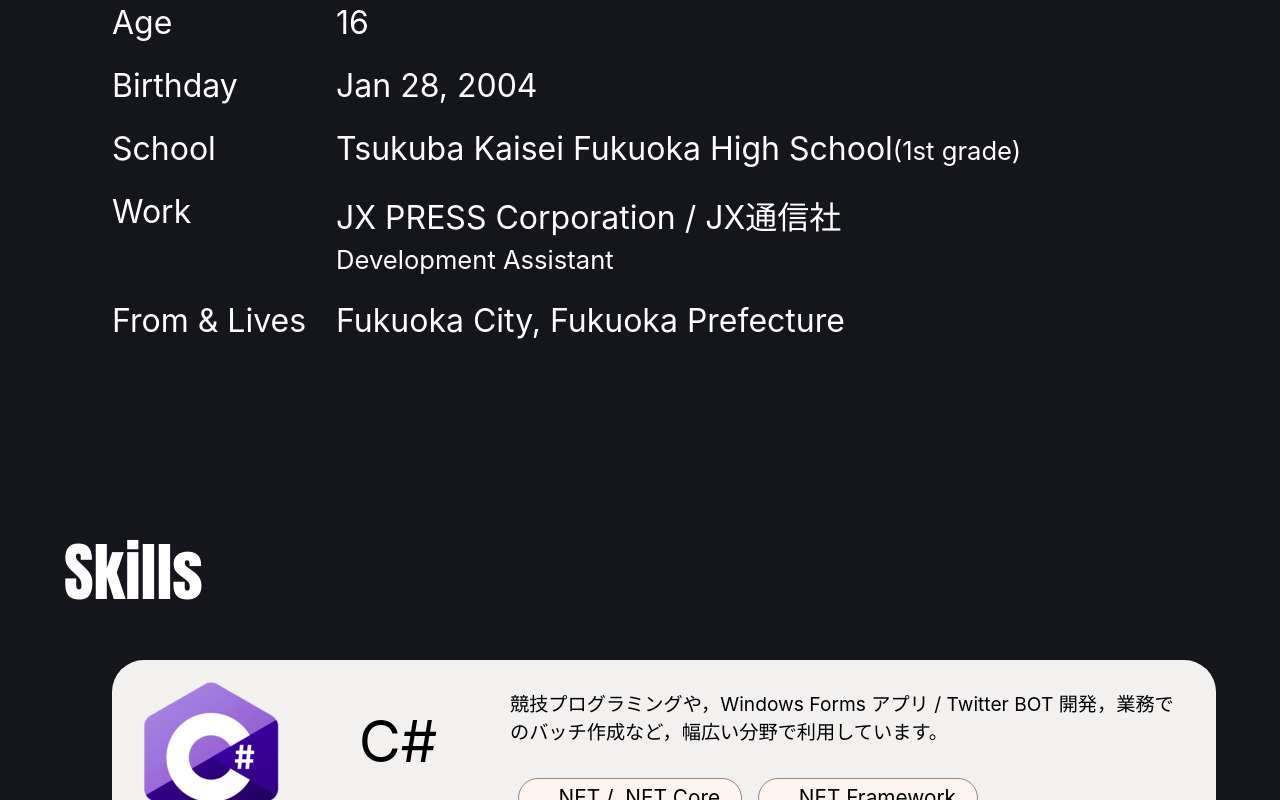
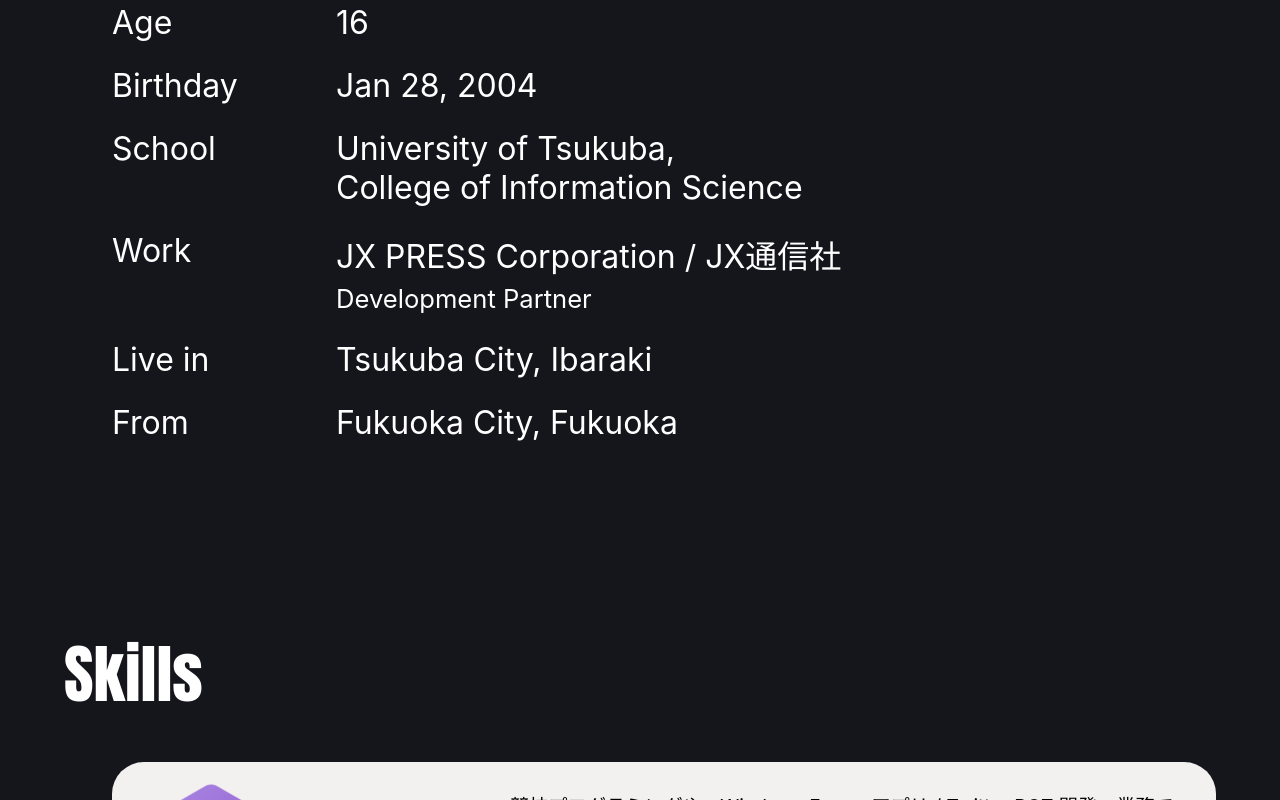
Before and after one commit to kichi2004/portfolio, a React (Create React App) app: page / in a window 1280 px wide. Shown: the part 1060-1860 px from the top of the page. Built offline with nearby package versions, Linux system fonts and the light colour scheme.

Commit message:
依存関係，大学等を更新

```diff
--- a/src/App.tsx
+++ b/src/App.tsx
@@ -22,9 +22,9 @@
       </div>
       <MainView />
       <div className="footer">
-        (c) kichi2004 2020-2020
+        (c) kichi2004 2022
         <br />
-        Last Update: 2020/04/04
+        Last Update: 2022/06/23
       </div>
     </div>
   )
--- a/src/assets/items.tsx
+++ b/src/assets/items.tsx
@@ -12,13 +12,6 @@
   )
 
 const calcAge = () => calcYear(new Date(2004, 0, 28))
-const calcGrade = () => {
-  const year = calcYear(new Date(2019, 3, 1)) + 1
-  if (year % 10 === 1 && year % 100 !== 11) return `${year}st`
-  if (year % 10 === 2 && year % 100 !== 12) return `${year}nd`
-  if (year % 10 === 3 && year % 100 !== 13) return `${year}rd`
-  return `${year}th`
-}
 
 export const ProfileItems: ProfileType[] = [
   {
@@ -41,8 +34,9 @@
     title: 'School',
     content: (
       <div>
-        Tsukuba Kaisei Fukuoka High School
-        <span className="small">({calcGrade()} grade)</span>
+        University of Tsukuba,
+        <br />
+        College of Information Science
       </div>
     )
   },
@@ -53,14 +47,19 @@
       <div>
         JX PRESS Corporation / JX通信社
         <br />
-        <span className="small">Development Assistant</span>
+        <span className="small">Development Partner</span>
       </div>
     )
   },
   {
     key: 'lives',
-    title: 'From & Lives',
-    content: <div>Fukuoka City, Fukuoka Prefecture</div>
+    title: 'Live in',
+    content: <div>Tsukuba City, Ibaraki</div>
+  },
+  {
+    key: 'from',
+    title: 'From',
+    content: <div>Fukuoka City, Fukuoka</div>
   }
 ]
 
@@ -98,7 +97,7 @@
     name: 'Ruby',
     directory: 'ruby',
     since: '2019/05～',
-    comment: 'バックエンド API 開発に利用しています。',
+    comment: 'バックエンド API 開発での利用経験があります。',
     frameworks: [
       {
         name: 'Ruby on Rails',
@@ -240,6 +239,24 @@
 
 export const Devices: DeviceType[] = [
   {
+    name: 'Desktop PC',
+    spec: {
+      CPU: 'Intel Core i7-12700',
+      RAM: '48GB',
+      SSD: 'M.2 1TB + SATA 1TB',
+      GPU: 'GeForce RTX 3060 Ti'
+    }
+  },
+  {
+    name: 'Prestige 14',
+    spec: {
+      CPU: 'Intel Core i7-1195G7',
+      RAM: '32GB',
+      SSD: '1TB',
+      GPU: 'GeForce GTX 1650 Ti Max-Q'
+    }
+  },
+  {
     name: 'MacBook Air 2020',
     spec: {
       CPU: 'Intel Core i7-1060NG7',
@@ -247,15 +264,5 @@
       SSD: '256GB',
       GPU: 'Intel Iris Plus Graphics'
     }
-  },
-  {
-    name: 'Desktop PC',
-    spec: {
-      CPU: 'Intel Core i5-6400T',
-      RAM: '12GB',
-      SSD: '500GB',
-      HDD: '2TB',
-      GPU: 'GeForce GT 1030'
-    }
   }
 ]
```
Also changed, not shown: package.json (+4 -4 lines), src/serviceWorker.ts (+5 -5 lines), 1 other file (tests, documents, lock files or other folders).
